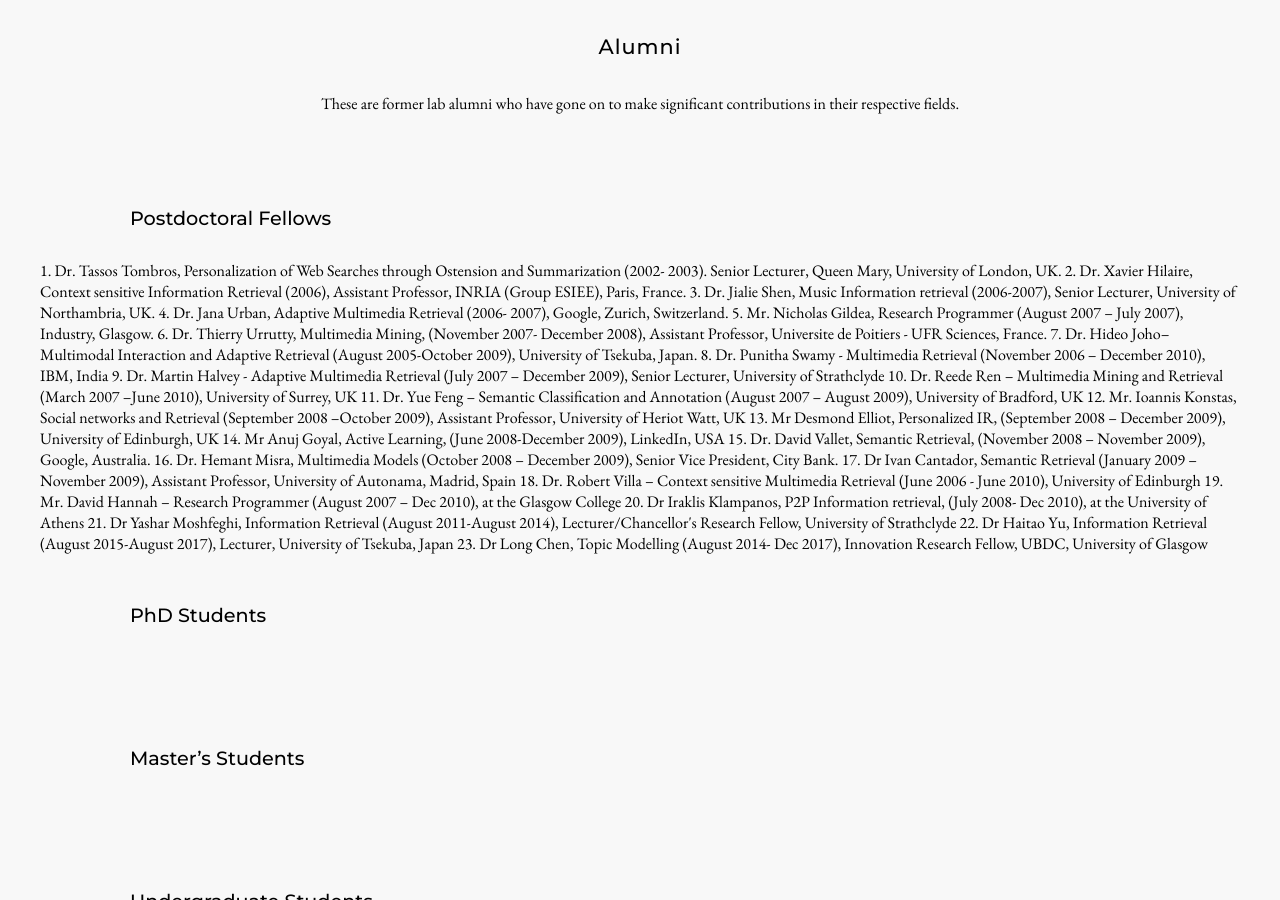
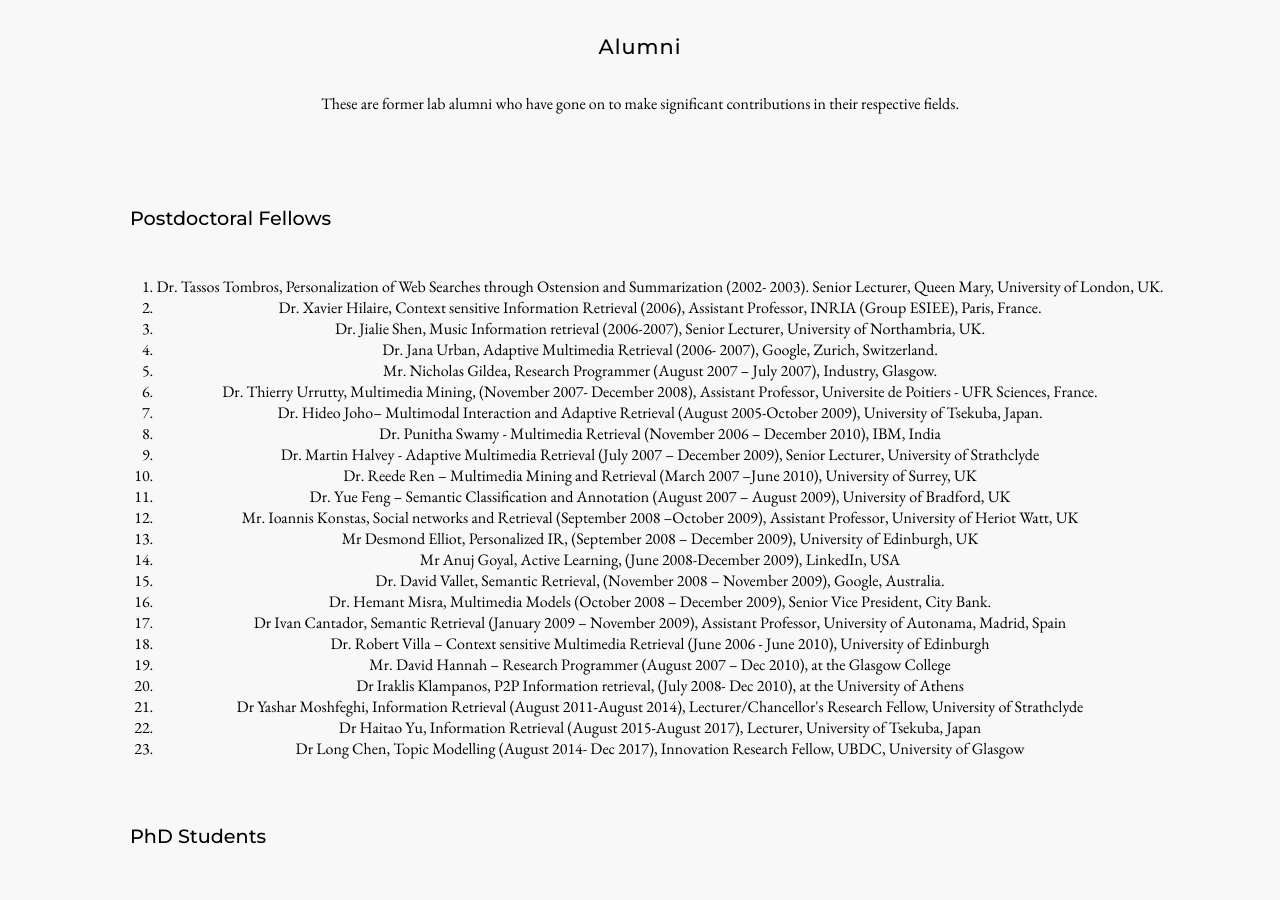
Before and after one commit to GAIR-Lab/GAIR-Lab.github.io, a Jekyll site: the page built from alumni/index.md, in a window 1280 px wide and 900 px high, scrolled down 235 px. Built offline with Jekyll 4.4.1, drawn with Linux system fonts in a browser that asks for light colours; nearby versions of some CDN libraries.

Commit message:
Update index.md

```diff
--- a/alumni/index.md
+++ b/alumni/index.md
@@ -18,29 +18,31 @@ These are former lab alumni who have gone on to make significant contributions i
 <h3 style="text-align: start; width: 85%;"> Postdoctoral Fellows </h3>
 <!-- {% include alumni-tabled.html role="postdoc" group="alum" mini="true" %} -->
 
-1. Dr. Tassos Tombros, Personalization of Web Searches through Ostension and Summarization (2002- 2003). Senior Lecturer, Queen Mary, University of London, UK.
-2. Dr. Xavier Hilaire, Context sensitive Information Retrieval (2006), Assistant Professor, INRIA (Group ESIEE), Paris, France.
-3. Dr. Jialie Shen, Music Information retrieval (2006-2007), Senior Lecturer, University of Northambria, UK.
-4. Dr. Jana Urban, Adaptive Multimedia Retrieval (2006- 2007), Google, Zurich, Switzerland.
-5. Mr. Nicholas Gildea, Research Programmer (August 2007 – July 2007), Industry, Glasgow.
-6. Dr. Thierry Urrutty, Multimedia Mining, (November 2007- December 2008), Assistant Professor, Universite de Poitiers - UFR Sciences, France.
-7. Dr. Hideo Joho– Multimodal Interaction and Adaptive Retrieval (August 2005-October 2009), University of Tsekuba, Japan.
-8. Dr. Punitha Swamy - Multimedia Retrieval (November 2006 – December 2010), IBM, India
-9. Dr. Martin Halvey - Adaptive Multimedia Retrieval (July 2007 – December 2009), Senior Lecturer, University of Strathclyde
-10. Dr. Reede Ren – Multimedia Mining and Retrieval (March 2007 –June 2010), University of Surrey, UK
-11. Dr. Yue Feng – Semantic Classification and Annotation (August 2007 – August 2009), University of Bradford, UK
-12. Mr. Ioannis Konstas, Social networks and Retrieval (September 2008 –October 2009), Assistant Professor, University of Heriot Watt, UK
-13. Mr Desmond Elliot, Personalized IR, (September 2008 – December 2009), University of Edinburgh, UK
-14. Mr Anuj Goyal, Active Learning, (June 2008-December 2009), LinkedIn, USA
-15. Dr. David Vallet, Semantic Retrieval, (November 2008 – November 2009), Google, Australia.
-16. Dr. Hemant Misra, Multimedia Models (October 2008 – December 2009), Senior Vice President, City Bank.
-17. Dr Ivan Cantador, Semantic Retrieval (January 2009 – November 2009), Assistant Professor, University of Autonama, Madrid, Spain
-18. Dr. Robert Villa – Context sensitive Multimedia Retrieval (June 2006 - June 2010), University of Edinburgh
-19. Mr. David Hannah – Research Programmer (August 2007 – Dec 2010), at the Glasgow College
-20. Dr Iraklis Klampanos, P2P Information retrieval, (July 2008- Dec 2010), at the University of Athens
-21. Dr Yashar Moshfeghi, Information Retrieval (August 2011-August 2014), Lecturer/Chancellor's Research Fellow, University of Strathclyde
-22. Dr Haitao Yu, Information Retrieval (August 2015-August 2017), Lecturer, University of Tsekuba, Japan
-23. Dr Long Chen, Topic Modelling (August 2014- Dec 2017), Innovation Research Fellow, UBDC, University of Glasgow
+<ol>
+    <li>Dr. Tassos Tombros, Personalization of Web Searches through Ostension and Summarization (2002- 2003). Senior Lecturer, Queen Mary, University of London, UK.</li>
+    <li>Dr. Xavier Hilaire, Context sensitive Information Retrieval (2006), Assistant Professor, INRIA (Group ESIEE), Paris, France.</li>
+    <li>Dr. Jialie Shen, Music Information retrieval (2006-2007), Senior Lecturer, University of Northambria, UK.</li>
+    <li>Dr. Jana Urban, Adaptive Multimedia Retrieval (2006- 2007), Google, Zurich, Switzerland.</li>
+    <li>Mr. Nicholas Gildea, Research Programmer (August 2007 – July 2007), Industry, Glasgow.</li>
+    <li>Dr. Thierry Urrutty, Multimedia Mining, (November 2007- December 2008), Assistant Professor, Universite de Poitiers - UFR Sciences, France.</li>
+    <li>Dr. Hideo Joho– Multimodal Interaction and Adaptive Retrieval (August 2005-October 2009), University of Tsekuba, Japan.</li>
+    <li>Dr. Punitha Swamy - Multimedia Retrieval (November 2006 – December 2010), IBM, India</li>
+    <li>Dr. Martin Halvey - Adaptive Multimedia Retrieval (July 2007 – December 2009), Senior Lecturer, University of Strathclyde</li>
+    <li>Dr. Reede Ren – Multimedia Mining and Retrieval (March 2007 –June 2010), University of Surrey, UK</li>
+    <li>Dr. Yue Feng – Semantic Classification and Annotation (August 2007 – August 2009), University of Bradford, UK</li>
+    <li>Mr. Ioannis Konstas, Social networks and Retrieval (September 2008 –October 2009), Assistant Professor, University of Heriot Watt, UK</li>
+    <li>Mr Desmond Elliot, Personalized IR, (September 2008 – December 2009), University of Edinburgh, UK</li>
+    <li>Mr Anuj Goyal, Active Learning, (June 2008-December 2009), LinkedIn, USA</li>
+    <li>Dr. David Vallet, Semantic Retrieval, (November 2008 – November 2009), Google, Australia.</li>
+    <li>Dr. Hemant Misra, Multimedia Models (October 2008 – December 2009), Senior Vice President, City Bank.</li>
+    <li>Dr Ivan Cantador, Semantic Retrieval (January 2009 – November 2009), Assistant Professor, University of Autonama, Madrid, Spain</li>
+    <li>Dr. Robert Villa – Context sensitive Multimedia Retrieval (June 2006 - June 2010), University of Edinburgh</li>
+    <li>Mr. David Hannah – Research Programmer (August 2007 – Dec 2010), at the Glasgow College</li>
+    <li>Dr Iraklis Klampanos, P2P Information retrieval, (July 2008- Dec 2010), at the University of Athens</li>
+    <li>Dr Yashar Moshfeghi, Information Retrieval (August 2011-August 2014), Lecturer/Chancellor's Research Fellow, University of Strathclyde</li>
+    <li>Dr Haitao Yu, Information Retrieval (August 2015-August 2017), Lecturer, University of Tsekuba, Japan</li>
+    <li>Dr Long Chen, Topic Modelling (August 2014- Dec 2017), Innovation Research Fellow, UBDC, University of Glasgow</li>
+</ol>
 
 <!-- <h3 style="text-align: start; width: 85%;"> Bioinformatics Analysts </h3>
 {% include alumni-tabled.html role="bioinformatics-analyst" group="alum" mini="true" %} -->
```
